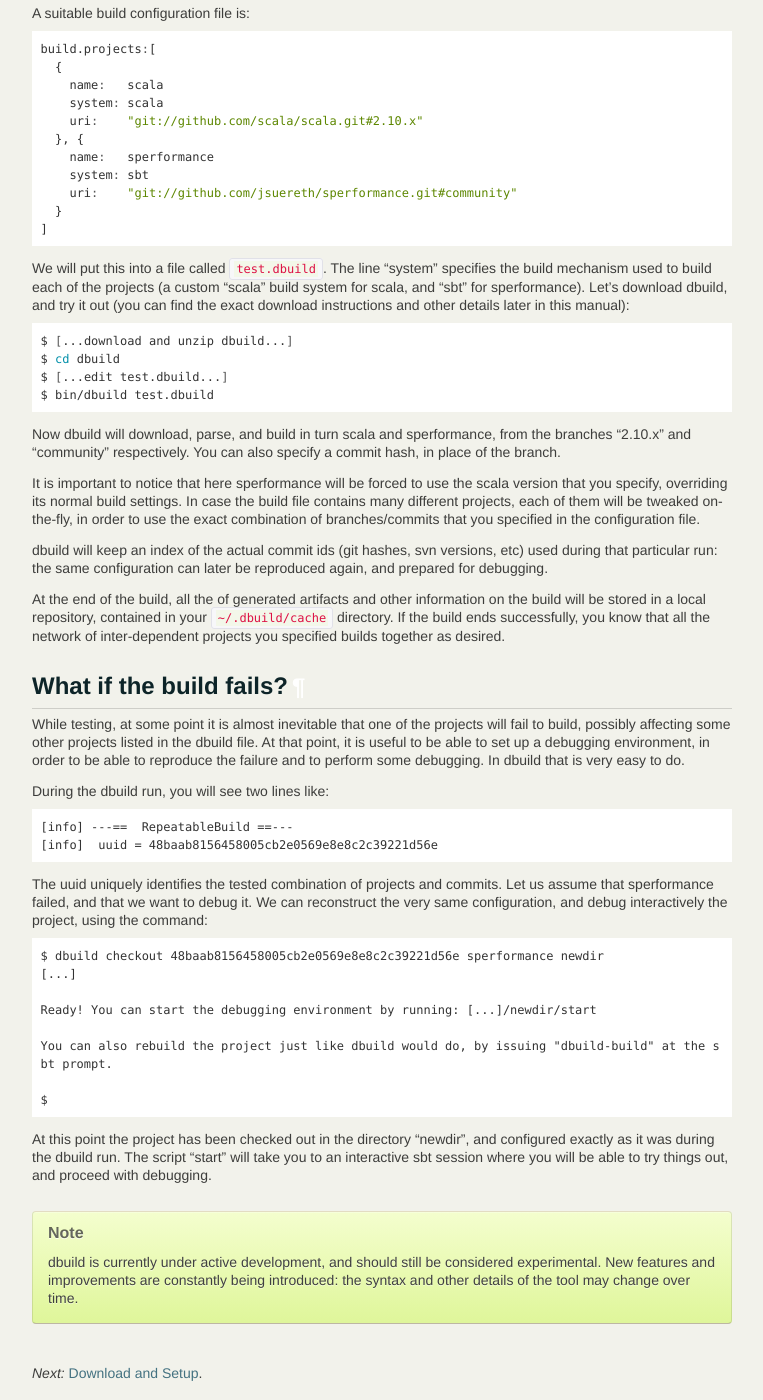
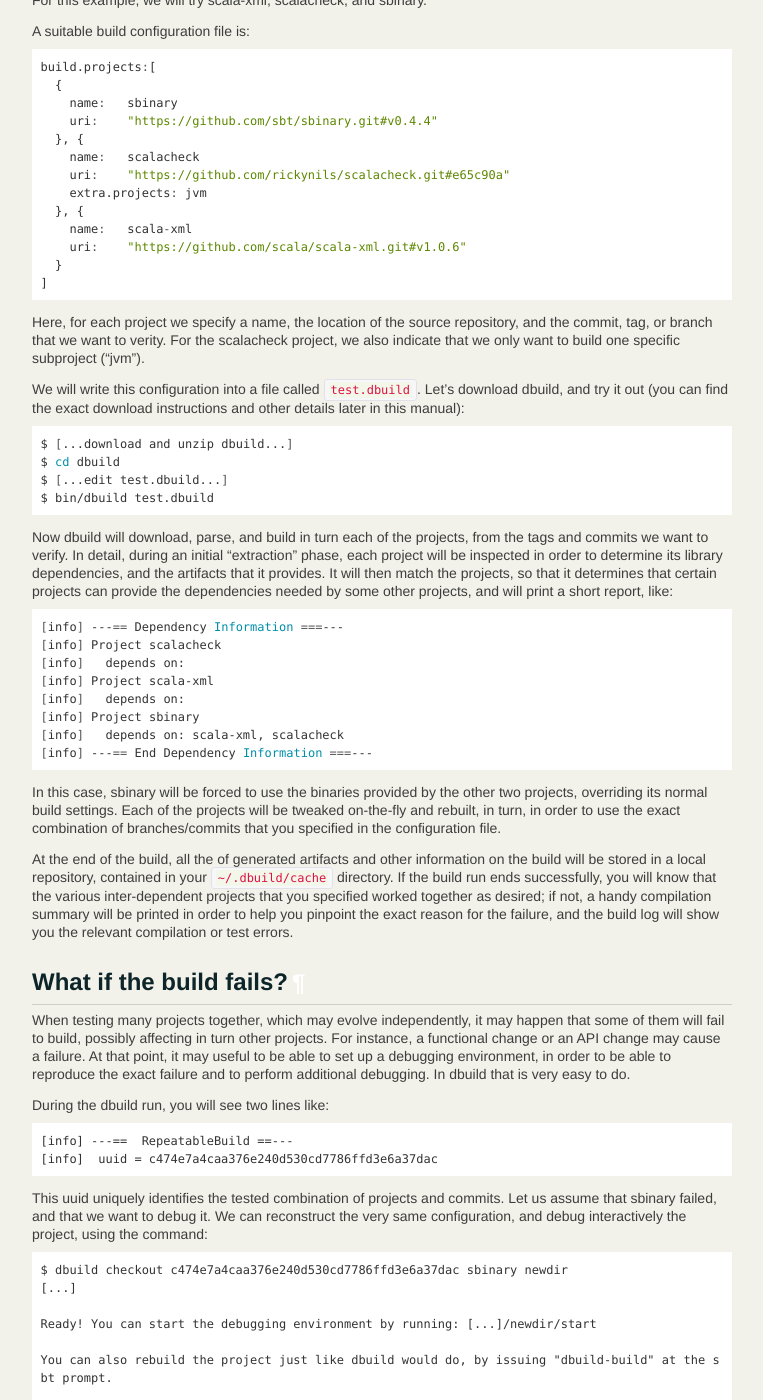
Before and after one commit to lightbend-labs/dbuild, a Sphinx documentation site: the page built from docs/src/sphinx/introduction.rst, in a window 1280 px wide and 1400 px high, scrolled down 533 px. Shown: the whole window, without its empty margins (138-901 px from the left). Built offline with Sphinx 7.4.7, drawn with Linux system fonts in a browser that asks for light colours; some of the changed text lies outside the part shown.

Commit message:
Comments and docs updates

```diff
--- a/docs/src/sphinx/introduction.rst
+++ b/docs/src/sphinx/introduction.rst
@@ -20,9 +20,9 @@
 A quick example
 ---------------
 
-Let's assume we want to make sure that a specific branch or commit of
-`sperformance <http://github.com/jsuereth/sperformance>`_ works with a specific branch or commit
-of `scala <http://github.com/scala/scala>`_.
+Let's assume we want to make sure that specific versions of certain libraries and applications
+work correctly together, even though the library dependencies within the source tree of each may
+refer to some other version. For this example, we will try scala-xml, scalacheck, and sbinary.
 
 A suitable build configuration file is:
 
@@ -30,19 +30,25 @@
 
    build.projects:[
      {
-       name:   scala
-       system: scala
-       uri:    "git://github.com/scala/scala.git#2.10.x"
+       name:   sbinary
+       uri:    "https://github.com/sbt/sbinary.git#v0.4.4"
      }, {
-       name:   sperformance
-       system: sbt
-       uri:    "git://github.com/jsuereth/sperformance.git#community"
+       name:   scalacheck
+       uri:    "https://github.com/rickynils/scalacheck.git#e65c90a"
+       extra.projects: jvm
+     }, {
+       name:   scala-xml
+       uri:    "https://github.com/scala/scala-xml.git#v1.0.6"
      }
    ]
 
-We will put this into a file called ``test.dbuild``. The line "system" specifies the build mechanism used to build each of the
-projects (a custom "scala" build system for scala, and "sbt" for sperformance). Let's download dbuild, and try it out (you can
-find the exact download instructions and other details later in this manual):
+Here, for each project we specify a name, the location of the source repository,
+and the commit, tag, or branch that we want to verity. For the scalacheck project,
+we also indicate that we only want to build one specific subproject ("jvm").
+
+We will write this configuration into a file called ``test.dbuild``. Let's download
+dbuild, and try it out (you can find the exact download instructions and other
+details later in this manual):
 
 .. code-block:: bash
 
@@ -51,43 +57,60 @@
    $ [...edit test.dbuild...]
    $ bin/dbuild test.dbuild
 
-Now dbuild will download, parse, and build in turn scala and sperformance, from the branches
-"2.10.x" and "community" respectively. You can also specify a commit hash, in place of the branch.
+Now dbuild will download, parse, and build in turn each of the projects, from the
+tags and commits we want to verify. In detail, during an initial "extraction" phase,
+each project will be inspected in order to determine its library dependencies, and
+the artifacts that it provides. It will then match the projects, so that it determines
+that certain projects can provide the dependencies needed by some other projects, and
+will print a short report, like:
 
-It is important to notice that here sperformance will be forced to use the scala version that
-you specify, overriding its normal build settings. In case the build file contains many different projects,
-each of them will be tweaked on-the-fly, in order to use the exact combination of branches/commits that you
+.. code-block:: bash
+
+   [info] ---== Dependency Information ===---
+   [info] Project scalacheck
+   [info]   depends on:
+   [info] Project scala-xml
+   [info]   depends on:
+   [info] Project sbinary
+   [info]   depends on: scala-xml, scalacheck
+   [info] ---== End Dependency Information ===---
+
+
+In this case, sbinary will be forced to use the binaries provided by the other two projects,
+overriding its normal build settings. Each of the projects will be tweaked on-the-fly and
+rebuilt, in turn, in order to use the exact combination of branches/commits that you
 specified in the configuration file.
 
-dbuild will keep an index of the actual commit ids (git hashes, svn versions, etc) used during that particular
-run: the same configuration can later be reproduced again, and prepared for debugging.
-
-At the end of the build, all the of generated artifacts and other information on the build will be stored
-in a local repository, contained in your ``~/.dbuild/cache`` directory. If the build ends successfully, you know
-that all the network of inter-dependent projects you specified builds together as desired.
+At the end of the build, all the of generated artifacts and other information on the build
+will be stored in a local repository, contained in your ``~/.dbuild/cache`` directory.
+If the build run ends successfully, you will know that the various inter-dependent projects
+that you specified worked together as desired; if not, a handy compilation summary will be
+printed in order to help you pinpoint the exact reason for the failure, and the build log
+will show you the relevant compilation or test errors.
 
 What if the build fails?
 ------------------------
 
-While testing, at some point it is almost inevitable that one of the projects will fail to build,
-possibly affecting some other projects listed in the dbuild file. At that point, it is useful to be
-able to set up a debugging environment, in order to be able to reproduce the failure and to perform
-some debugging. In dbuild that is very easy to do.
+When testing many projects together, which may evolve independently, it may happen that
+some of them will fail to build, possibly affecting in turn other projects. For instance,
+a functional change or an API change may cause a failure. At that point, it may useful
+to be able to set up a debugging environment, in order to be able to reproduce the exact
+failure and to perform additional debugging. In dbuild that is very easy to do.
 
 During the dbuild run, you will see two lines like:
 
 .. code-block:: text
 
    [info] ---==  RepeatableBuild ==---
-   [info]  uuid = 48baab8156458005cb2e0569e8e8c2c39221d56e
+   [info]  uuid = c474e7a4caa376e240d530cd7786ffd3e6a37dac
 
-The uuid uniquely identifies the tested combination of projects and commits. Let us assume that
-sperformance failed, and that we want to debug it. We can reconstruct the very same configuration,
+This uuid uniquely identifies the tested combination of projects and commits. Let us assume that
+sbinary failed, and that we want to debug it. We can reconstruct the very same configuration,
 and debug interactively the project, using the command:
 
 .. code-block:: text
 
-   $ dbuild checkout 48baab8156458005cb2e0569e8e8c2c39221d56e sperformance newdir
+   $ dbuild checkout c474e7a4caa376e240d530cd7786ffd3e6a37dac sbinary newdir
    [...]
 
    Ready! You can start the debugging environment by running: [...]/newdir/start
@@ -103,9 +126,8 @@
 |
 
 .. note::
-   dbuild is currently under active development, and should still be considered experimental.
-   New features and improvements are constantly being introduced: the syntax and other details of
-   the tool may change over time.
+   dbuild is under active development, and new features and improvements are introduced over time:
+   the syntax and other details of the tool may change in the future.
 
 |
 
```
Also changed, not shown: 1 other file.
